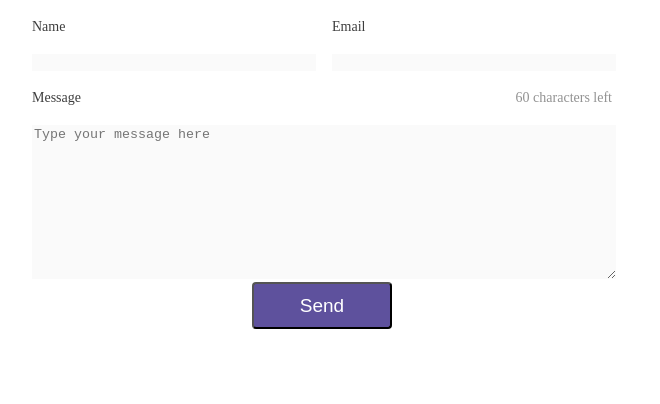
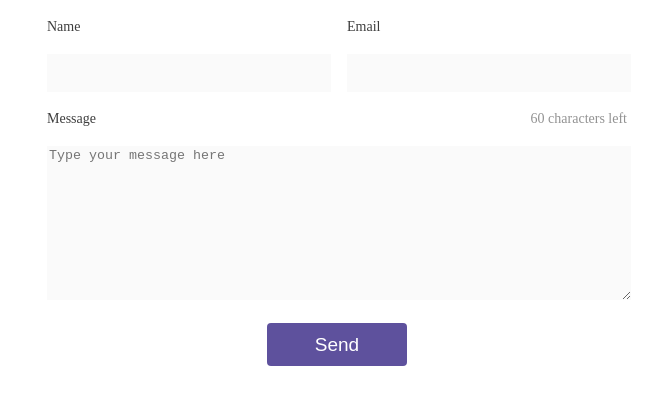
Before and after one commit to dzolu/formPlugin, a website: page index.html in a window 1280 px wide. Shown: the whole page, without its empty margins (303-963 px from the left). Drawn offline with nearby package versions, Linux system fonts and the light colour scheme; files that its build step writes are made by us from their sources.

Commit message:
style: polish styles

```diff
--- a/_variables.scss
+++ b/_variables.scss
@@ -1,3 +1,4 @@
 $lg: 992px;
 $grey-92: #929292;
 $remSize: 16;
+$gutter: 10px
--- a/index.html
+++ b/index.html
@@ -6,7 +6,6 @@
     <link href="style.css" rel="stylesheet">
 </head>
 <body>
-<div class="container">
     <form class="form row">
         <div class="col-12 col-lg-6">
             <label class="form__label" for="name">Name</label>
@@ -30,6 +29,5 @@
         </div>
 
     </form>
-</div>
 </body>
 </html>
--- a/style.scss
+++ b/style.scss
@@ -33,9 +33,12 @@ body {
 }
 
 .container {
-  max-width: 600px;
-  display: block;
-  margin: 0 auto;
+
+}
+
+.row {
+  margin: 0 -$gutter;
+  @include clearfix();
 }
 
 .col-12 {
@@ -46,23 +49,26 @@ body {
 .col-lg-6 {
   @include col();
   @media only screen and (min-width: $lg) {
-    max-width: 50%;
+    width: 50%;
   }
 }
 
-.row {
-  margin: 0 -15px;
-
-  @include clearfix();
-}
 
 .form {
+  display: block;
   width: 100%;
+  padding: 0 10px;
+  max-width: 600px;
+  margin: 0 auto;
+  @media only screen and (min-width: $lg) {
+    padding: 0;
+  }
 
   &__input {
     width: 100%;
     border: 0;
     background-color: #FAFAFA;
+    height: 36px;
   }
 
   &__textarea {
@@ -99,10 +105,10 @@ body {
     font-size: 19rem/$remSize;
     border-radius: 4px;
     padding: (21px/2) 0;
-    float: right;
+    margin-left: auto;
+    border: none;
     @media only screen and (min-width: $lg) {
-      margin: 0 auto;
-      float: none;
+      margin-right: auto;
     }
   }
 
```
